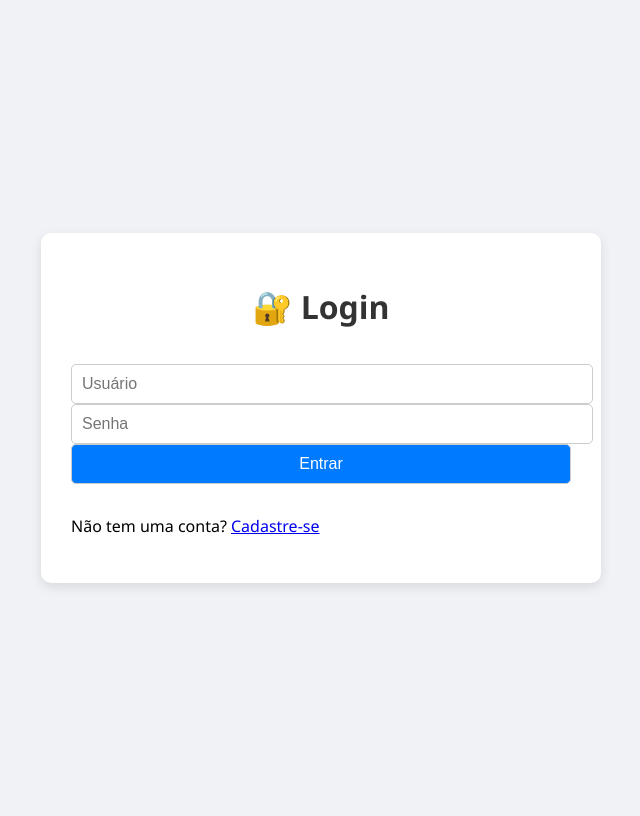
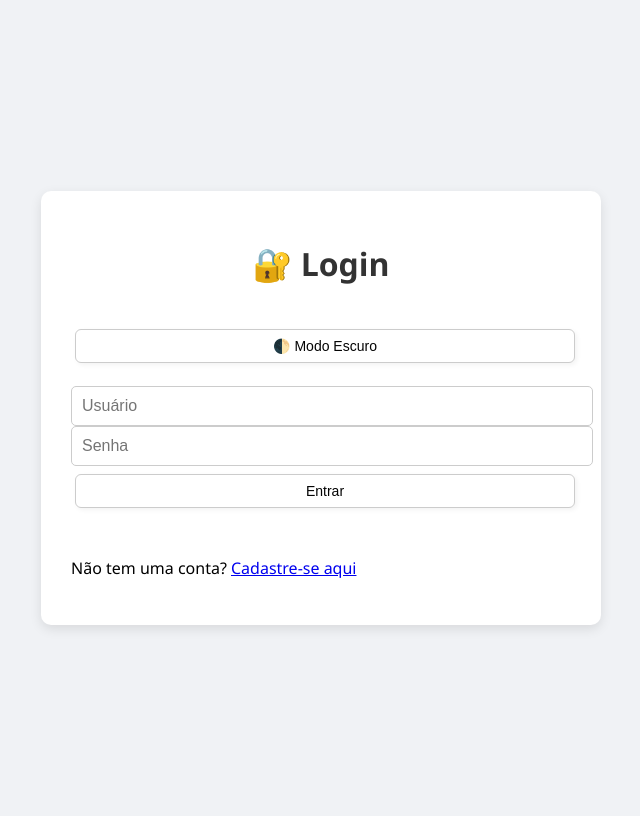
Before and after one commit to doppller/https---github.com-doppller-gestor_senha, a Flask app: page /login in a window 1280 px wide. Shown: the whole page, without its empty margins (319-959 px from the left). Run offline with Flask 3, Linux system fonts and the light colour scheme.

Commit message:
fiz mudanças na aparencia das telas e adicionei um botão para copiar as senhas nos dashboard

```diff
--- a/static/estilo.css
+++ b/static/estilo.css
@@ -32,16 +32,39 @@ input, button {
 }
 
 button, .botao {
-    background-color: #007bff;
-    color: white;
-    cursor: pointer;
-    text-align: center;
+    display: inline-block;
+    padding: 8px 16px;
+    margin: 8px 4px;
+    font-size: 14px;
+    background-color: #ffffff;
+    color: #040404;
+    border: 1px solid #ccc;
+    border-radius: 6px;
     text-decoration: none;
+    transition: all 0.3s ease;
+    box-shadow: 2px 2px 5px rgba(0, 0, 0, 0.05);
 }
 
 button:hover, .botao:hover {
-    opacity: 0.85;
+    background-color: #ad2424;
+    color: #000;
+    border-color: #aaa;
 }
+.copiar {
+    background-color: #e0e0e0;
+    border: none;
+    padding: 5px 8px;
+    margin-left: 8px;
+    border-radius: 5px;
+    cursor: pointer;
+    font-size: 14px;
+    transition: background-color 0.2s;
+}
+
+.copiar:hover {
+    background-color: #d0d0d0;
+}
+
 
 .erro {
     color: red;
--- a/templates/login.html
+++ b/templates/login.html
@@ -5,19 +5,53 @@
     <meta name="viewport" content="width=device-width, initial-scale=1.0">
     <title>Login - Gestor de Senhas</title>
     <link rel="stylesheet" href="{{ url_for('static', filename='estilo.css') }}">
+    <style>
+        .alerta {
+            color: red;
+            margin-top: 10px;
+            font-weight: bold;
+        }
+    </style>
 </head>
 <body>
     <div class="container">
         <h1>🔐 Login</h1>
-        <form method="POST">
-            <input type="text" name="usuario" placeholder="Usuário" required>
-            <input type="password" name="senha" placeholder="Senha" required>
-            <button type="submit">Entrar</button>
+        <button id="toggle-dark-mode" class="modo-btn">🌓 Modo Escuro</button>
+
+
+        <!-- Formulário com ID para usar no JS -->
+        <form id="formLogin" method="POST">
+            <input type="text" name="usuario" id="usuario" placeholder="Usuário" required>
+            <input type="password" name="senha" id="senha" placeholder="Senha" required>
+            <button type="submit" id="botaoLogin">Entrar</button>
+            <div id="mensagemErro" class="alerta"></div>
         </form>
-        {% if erro %}
-            <p class="erro">{{ erro }}</p>
-        {% endif %}
-        <p>Não tem uma conta? <a href="{{ url_for('cadastro') }}">Cadastre-se</a></p>
+
+        <p>Não tem uma conta? <a href="{{ url_for('cadastro') }}">Cadastre-se aqui</a></p>
+
+        {% with mensagens = get_flashed_messages(with_categories=true) %}
+            {% if mensagens %}
+                {% for categoria, mensagem in mensagens %}
+                    <p class="alerta">{{ mensagem }}</p>
+                {% endfor %}
+            {% endif %}
+        {% endwith %}
     </div>
+
+    <script>
+        const form = document.getElementById("formLogin");
+        const usuario = document.getElementById("usuario");
+        const senha = document.getElementById("senha");
+        const mensagemErro = document.getElementById("mensagemErro");
+
+        form.addEventListener("submit", function(e) {
+            mensagemErro.textContent = "";
+
+            if (usuario.value.trim() === "" || senha.value.trim() === "") {
+                e.preventDefault();  // impede o envio do formulário
+                mensagemErro.textContent = "Por favor, preencha todos os campos.";
+            }
+        });
+    </script>
 </body>
 </html>
```
Also changed, not shown: templates/dashboard.html (+15 -1 lines).
